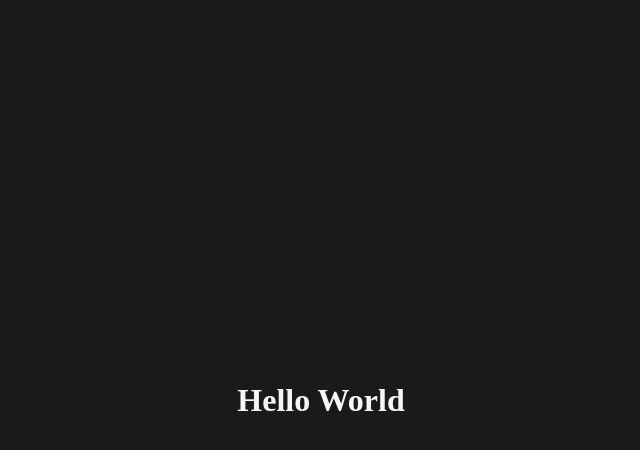
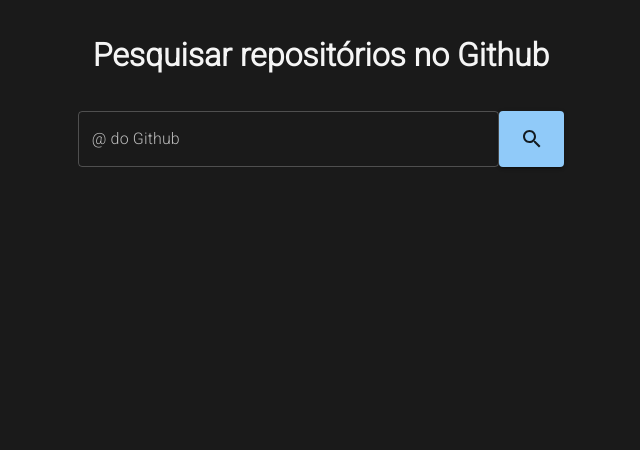
Before and after one commit to giovanibaldan/apiGithub, a React (Vite) app: page / in a window 1280 px wide. Shown: the top 450 px of the page, without its empty margins (319-959 px from the left). Built offline with nearby package versions, Linux system fonts and the light colour scheme.

Commit message:
Adicionando a estrutura a componentes visuais iniciais; Adicionando o componente Header; Alterando o tema da página para -dark-

```diff
--- a/index.html
+++ b/index.html
@@ -4,10 +4,10 @@
     <meta charset="UTF-8" />
     <link rel="icon" type="image/png" href="/src/assets/github-icon.png" />
     <meta name="viewport" content="width=device-width, initial-scale=1.0" />
-    <title>Teste API Github</title>
+    <title>API Github</title>
   </head>
   <body>
     <div id="root"></div>
-    <script type="module" src="/src/main.jsx"></script>
+    <script type="module" src="/src/Main.jsx"></script>
   </body>
 </html>
--- a/package.json
+++ b/package.json
@@ -10,6 +10,11 @@
     "preview": "vite preview"
   },
   "dependencies": {
+    "@emotion/react": "^11.13.0",
+    "@emotion/styled": "^11.13.0",
+    "@fontsource/roboto": "^5.0.14",
+    "@mui/icons-material": "^5.16.7",
+    "@mui/material": "^5.16.7",
     "react": "^18.3.1",
     "react-dom": "^18.3.1"
   },
--- a/src/App.css
+++ b/src/App.css
@@ -5,6 +5,7 @@ body {
   padding: 0;
   display: flex;
   justify-content: center;
-  align-items: center;
+  align-items: flex-start;
   height: 100vh;
+  font-family: 'Roboto', sans-serif;
 }
--- a/src/App.jsx
+++ b/src/App.jsx
@@ -1,12 +1,22 @@
-import { useState, useEffect } from 'react'
 import './App.css'
+import Header from './components/Header';
+import InputAPI from './components/InputAPI'
+import { createTheme, ThemeProvider } from '@mui/material/styles';
+import '@fontsource/roboto/300.css';
+
+const theme = createTheme({
+  palette: {
+    mode: 'dark',
+  },
+});
 
 function App() {
   return (
-    <>
-    <h1>Hello World</h1>
-    </>
-  )
+    <ThemeProvider theme={theme}>
+      <Header />
+      <InputAPI />
+    </ThemeProvider>
+  );
 }
 
 export default App
--- /dev/null
+++ b/src/components/Header.css
@@ -0,0 +1,3 @@
+.divHeader {
+    padding: 15px;
+}
--- /dev/null
+++ b/src/components/Header.jsx
@@ -0,0 +1,12 @@
+import React from 'react'
+import './Header.css'
+
+function Header(props) {
+    return (
+        <div className='divHeader'>
+            <h1>Pesquisar repositórios no Github</h1>
+        </div>
+    )
+}
+
+export default Header
--- /dev/null
+++ b/src/components/InputAPI.css
@@ -0,0 +1,7 @@
+.inputDiv {
+    display: flex;
+}
+
+.searchButton {
+    width: 100vm;
+}
--- /dev/null
+++ b/src/components/InputAPI.jsx
@@ -0,0 +1,18 @@
+import React from 'react';
+import { TextField } from '@mui/material';
+import './InputAPI.css';
+import SearchIcon from '@mui/icons-material/Search';
+import Button from '@mui/material/Button';
+
+function InputAPI(props) {
+    return (
+        <div className="inputDiv">
+            <TextField fullWidth label="@ do Github" id="fullWidth" />
+            <Button className="searchButton" variant="contained" size="large">
+                <SearchIcon />
+            </Button>
+        </div>
+    );
+}
+
+export default InputAPI;
--- a/src/main.jsx
+++ b/src/main.jsx
@@ -1,7 +1,6 @@
 import { StrictMode } from 'react'
 import { createRoot } from 'react-dom/client'
 import App from './App.jsx'
-import './index.css'
 
 createRoot(document.getElementById('root')).render(
   <StrictMode>
```
Also changed, not shown: src/index.css (deleted), 1 other file (tests, documents, lock files or other folders).
